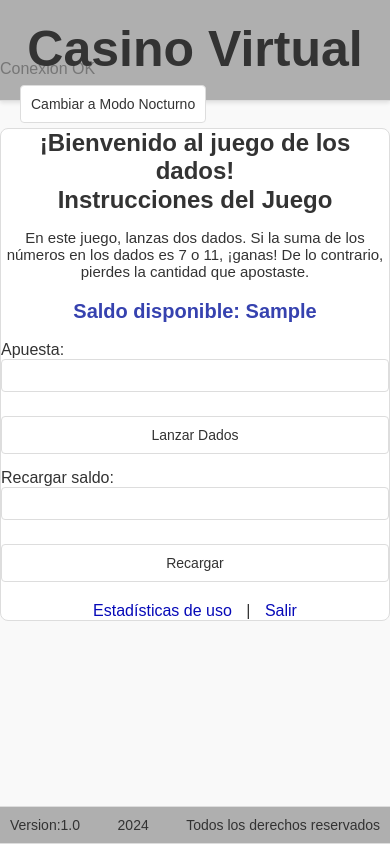
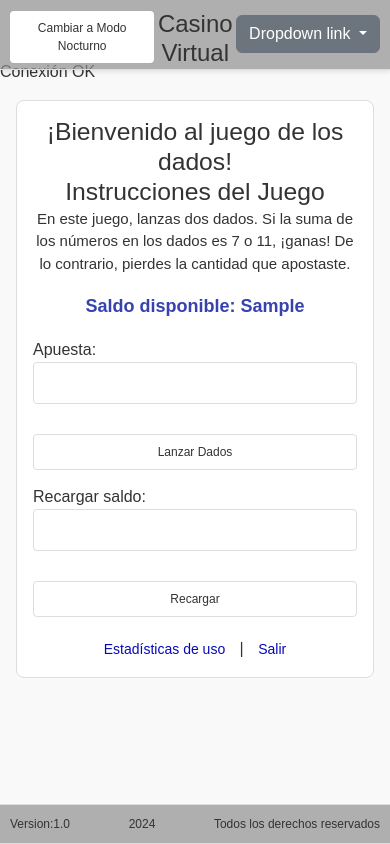
Before and after one commit to danielfgdev/UF3-PHP, a PHP site: page /juego.php in a window 390 px wide. Run offline with PHP 8.4, Linux system fonts and the light colour scheme; the visitor is signed in with stand-in values (Sample User, id 1); tables that the repository leaves empty or names only in its code hold one stand-in row (values such as "Sample post").

Commit message:
bootstrap

```diff
--- a/Casino2.0/estilos.css
+++ b/Casino2.0/estilos.css
@@ -1,24 +1,66 @@
 /* CSS solo para los estilos */
 
 /* Estilos generales */
+:root {
+    font-size: 16px;
+    /* Establecer tamaño base para rem */
+}
 
 header {
     position: fixed;
     display: flex;
-    flex-direction: column;
-    flex-wrap: nowrap;
+    flex-direction: row;
+    /* Cambiado a fila para evitar columna */
     top: 0;
     left: 0;
     width: 100%;
     background-color: #fff;
-    box-shadow: 0 2px 4px rgba(0, 0, 0, 0.1);
+    box-shadow: 0 0.125rem 0.25rem rgba(0, 0, 0, 0.1);
+    /* 2px */
 }
 
 .header-container {
-    max-width: 1200px;
-    max-height: 100px;
-    /* margin: 0 auto; */
-    padding: 0 20px;
+    display: flex;
+    justify-content: space-between;
+    /* Espacio entre los elementos */
+    align-items: center;
+    /* Centrar verticalmente */
+    padding: 0.625rem;
+    /* 10px */
+    width: 100%;
+    /* Asegurar que ocupe todo el ancho del header */
+}
+
+h1 {
+    text-align: center;
+    /* Centrar el texto del título */
+    flex-grow: 1;
+    /* Permitir que el título ocupe el espacio restante */
+}
+
+#cambioTema {
+    width: 250px;
+    /* Ajusta según sea necesario */
+    padding: 0.5rem;
+    /* Ajusta el padding según tu diseño */
+    border: none;
+    cursor: pointer;
+    border-radius: 4px;
+    text-align: center;
+    /* Otros estilos que quieras aplicar */
+}
+
+
+.dropdown {
+    flex-shrink: 0;
+    /* Evitar que el dropdown cambie de tamaño */
+}
+
+.header-container {
+    max-height: 6.25rem;
+    /* 100px */
+    padding: 0 1.25rem;
+    /* 20px */
 }
 
 body {
@@ -26,18 +68,22 @@ body {
     margin: 0;
     padding: 0;
     box-sizing: border-box;
-    padding-top: 60px;
+    padding-top: 3.75rem;
+    /* 60px */
 }
 
 h1,
 h2 {
-    margin: 0 0 1px;
+    margin: 0 0 0.0625rem;
+    /* 1px */
     text-align: center;
 }
 
 h1 {
-    font-size: 50px;
-    padding-top: 20px;
+    font-size: 3.125rem;
+    /* 50px */
+    padding-top: 1.25rem;
+    /* 20px */
 }
 
 /* Contenedores */
@@ -46,19 +92,24 @@ h1 {
 .juego-container,
 .modificar-datos-container,
 .estadisticas-container {
-    max-width: 800px;
-    margin: 50px auto;
+    max-width: 50rem;
+    /* 800px */
+    margin: 3.125rem auto;
+    /* 50px */
     border: 1px solid #ddd;
-    border-radius: 8px;
+    border-radius: 0.5rem;
+    /* 8px */
     background-color: #f9f9f9;
+    padding: 1rem;
+    /* Añadir padding a los contenedores */
 }
-
 
 footer {
     display: flex;
     justify-content: space-between;
     align-items: center;
-    padding: 10px;
+    padding: 0.625rem;
+    /* 10px */
     position: fixed;
     width: 100%;
     bottom: 0;
@@ -69,45 +120,45 @@ footer {
 
 footer p {
     margin: 0;
-    font-size: 14px;
-
+    font-size: 0.875rem;
+    /* 14px */
 }
 
-
 /* Formularios */
-
 form {
     display: grid;
-
 }
 
 .apuesta-form {
     display: grid;
-    margin-bottom: 15px;
-
+    margin-bottom: 0.9375rem;
+    /* 15px */
 }
-
 
 .recarga-form {
     display: grid;
-    margin-top: 15px;
-
+    margin-top: 0.9375rem;
+    /* 15px */
 }
 
 .form-group {
     display: flex;
     flex-direction: column;
-    gap: 5px;
+    gap: 0.3125rem;
+    /* 5px */
 }
 
 label {
-    font-size: 16px;
+    font-size: 1rem;
+    /* 16px */
 }
 
 input {
-    padding: 8px;
+    padding: 0.5rem;
+    /* 8px */
     border: 1px solid #ddd;
-    border-radius: 4px;
+    border-radius: 0.25rem;
+    /* 4px */
     width: 100%;
     box-sizing: border-box;
 }
@@ -115,57 +166,72 @@ input {
 .form-registro {
     display: grid;
     grid-template-columns: repeat(2, 1fr);
-    gap: 20px;
+    gap: 1.25rem;
+    /* 20px */
 }
 
 .form-registro label {
     display: block;
-    margin-bottom: 10px;
-    font-size: 16px;
+    margin-bottom: 0.625rem;
+    /* 10px */
+    font-size: 1rem;
+    /* 16px */
 }
 
 .form-registro input,
 .form-registro select {
     width: 100%;
-    padding: 8px;
+    padding: 0.5rem;
+    /* 8px */
     border: 1px solid #ddd;
-    border-radius: 4px;
+    border-radius: 0.25rem;
+    /* 4px */
 }
 
 .form-registro button {
     grid-column: span 2;
-    padding: 10px;
+    padding: 0.625rem;
+    /* 10px */
     cursor: pointer;
-    border-radius: 4px;
+    border-radius: 0.25rem;
+    /* 4px */
     text-align: center;
-    font-size: 16px;
+    font-size: 1rem;
+    /* 16px */
 }
 
 #registro {
     display: grid;
-    gap: 20px;
+    gap: 1.25rem;
+    /* 20px */
 }
 
 button {
-    padding: 10px;
-    margin-top: 6px;
+    padding: 0.625rem;
+    /* 10px */
+    margin-top: 0.375rem;
+    /* 6px */
     border: none;
     cursor: pointer;
-    border-radius: 4px;
+    border-radius: 0.25rem;
+    /* 4px */
     text-align: center;
-    font-size: 14px;
+    font-size: 0.875rem;
+    /* 14px */
 }
 
 /* Tablas */
-
 table {
     width: 100%;
     border-collapse: collapse;
-    margin-top: 20px;
+    margin-top: 1.25rem;
+    /* 20px */
     background-color: #fff;
-    border-radius: 8px;
+    border-radius: 0.5rem;
+    /* 8px */
     overflow: hidden;
-    box-shadow: 0 2px 4px rgba(0, 0, 0, 0.1);
+    box-shadow: 0 0.125rem 0.25rem rgba(0, 0, 0, 0.1);
+    /* 2px */
 }
 
 table,
@@ -176,7 +242,8 @@ td {
 
 th,
 td {
-    padding: 12px;
+    padding: 0.75rem;
+    /* 12px */
     text-align: center;
 }
 
@@ -186,39 +253,40 @@ th {
 }
 
 /* Navegacion */
-
 nav {
     text-align: center;
-    margin-top: 20px;
+    margin-top: 1.25rem;
+    /* 20px */
 }
 
 nav a {
     text-decoration: none;
-    margin: 0 10px;
-    font-size: 16px;
+    margin: 0 0.625rem;
+    /* 10px */
+    font-size: 1rem;
+    /* 16px */
 }
 
 /* Otros elementos */
-
 .dinero-disponible,
 .instrucciones-descripcion {
-    margin-bottom: 18px;
+    margin-bottom: 1.125rem;
+    /* 18px */
     text-align: center;
 }
 
 .dinero-disponible {
-    font-size: 20px;
+    font-size: 1.25rem;
+    /* 20px */
     font-weight: bold;
-
 }
 
 .instrucciones-descripcion {
-    font-size: 15px;
+    font-size: 0.9375rem;
+    /* 15px */
 }
 
-
 /* Estilos para la pagina de estadisticas */
-
 .estadisticas-container {
     display: flex;
     flex-direction: column;
@@ -226,38 +294,119 @@ nav a {
 }
 
 .datos-jugador {
-    margin-bottom: 20px;
-    padding: 20px;
+    margin-bottom: 1.25rem;
+    /* 20px */
+    padding: 1.25rem;
+    /* 20px */
     background-color: #fff;
     border: 1px solid #ddd;
-    border-radius: 8px;
-    box-shadow: 0 2px 4px rgba(0, 0, 0, 0.1);
+    border-radius: 0.5rem;
+    /* 8px */
+    box-shadow: 0 0.125rem 0.25rem rgba(0, 0, 0, 0.1);
+    /* 2px */
 }
 
 .datos-jugador p {
-    margin: 10px 0;
-    font-size: 16px;
+    margin: 0.625rem 0;
+    /* 10px */
+    font-size: 1rem;
+    /* 16px */
 }
 
 .estadisticas-container h2 {
     text-align: center;
-    margin-bottom: 20px;
+    margin-bottom: 1.25rem;
+    /* 20px */
 }
 
 .saldo-actual {
-    margin-bottom: 20px;
-    font-size: 18px;
+    margin-bottom: 1.25rem;
+    /* 20px */
+    font-size: 1.125rem;
+    /* 18px */
     text-align: center;
 }
-
 
 #enlace {
     cursor: pointer;
     transition: color 0.3s ease, text-decoration 0.3s ease;
 }
 
-
 #enlace:hover {
     color: #007bff;
     text-decoration: underline;
 }
+
+/* Media Queries para Responsividad */
+@media (max-width: 768px) {
+    .header-container {
+        flex-direction: row;
+        /* Mantener fila en pantallas pequeñas */
+        align-items: center;
+        /* Alinear elementos al centro */
+    }
+
+    .login-container,
+    .registro-container,
+    .juego-container,
+    .modificar-datos-container,
+    .estadisticas-container {
+        padding: 1rem;
+        /* Añadir padding a los contenedores en pantallas pequeñas */
+        margin: 1rem;
+        /* Añadir margen a los contenedores en pantallas pequeñas */
+    }
+
+    h1 {
+        font-size: 1.875rem;
+        /* Tamaño de fuente más pequeño */
+        padding-top: 0.625rem;
+        /* Ajustar el padding */
+    }
+
+    .form-registro {
+        grid-template-columns: 1fr;
+        /* Una columna en pantallas pequeñas */
+    }
+
+    footer {
+        flex-direction: row;
+        /* Mantener fila en pantallas pequeñas */
+        align-items: center;
+        /* Centrar elementos en el footer */
+    }
+
+    footer p {
+        font-size: 0.75rem;
+        /* Tamaño de fuente más pequeño en footer */
+    }
+
+    nav a {
+        font-size: 0.875rem;
+        /* Tamaño de fuente más pequeño para navegación */
+    }
+
+    .dinero-disponible {
+        font-size: 1.125rem;
+        /* Ajustar el tamaño de texto */
+    }
+}
+
+@media (max-width: 480px) {
+    h1 {
+        font-size: 1.5rem;
+        /* Tamaño de fuente más pequeño en móviles */
+    }
+
+    .header-container {
+        padding: 0 0.625rem;
+        /* Reducir el padding en pantallas pequeñas */
+    }
+
+    button {
+        padding: 0.5rem;
+        /* Ajustar el padding de los botones */
+        font-size: 0.75rem;
+        /* Ajustar tamaño de fuente de los botones */
+    }
+}
--- a/Casino2.0/footer.php
+++ b/Casino2.0/footer.php
@@ -8,6 +8,9 @@
 
 
 <script src="script.js"></script>
+<script src="https://cdn.jsdelivr.net/npm/bootstrap@5.3.3/dist/js/bootstrap.bundle.min.js"
+    integrity="sha384-YvpcrYf0tY3lHB60NNkmXc5s9fDVZLESaAA55NDzOxhy9GkcIdslK1eN7N6jIeHz"
+    crossorigin="anonymous"></script>
 </body>
 
 </html>
--- a/Casino2.0/header.php
+++ b/Casino2.0/header.php
@@ -3,18 +3,37 @@
 
 <head>
     <meta charset="UTF-8">
+    <meta name="viewport" content="width=device-width, initial-scale=1.0">
+
+    <!-- Cargar Bootstrap primero -->
+    <link href="https://cdn.jsdelivr.net/npm/bootstrap@5.3.3/dist/css/bootstrap.min.css" rel="stylesheet" integrity="sha384-QWTKZyjpPEjISv5WaRU9OFeRpok6YctnYmDr5pNlyT2bRjXh0JMhjY6hW+ALEwIH" crossorigin="anonymous">
+
+    <!-- Cargar tu CSS personalizado después de Bootstrap -->
     <link rel="stylesheet" href="estilos.css">
+
+    <!-- Cargar el CSS para el modo diurno -->
     <link id="diaNoche" rel="stylesheet" href="diurno.css">
-    <meta name="viewport" content="width=device-width, initial-scale=1.0">
+
     <title>Casino Virtual</title>
 </head>
+
 
 
 <body>
 
     <header>
         <div class="header-container">
-            <h1 id="enlace">Casino Virtual</h1>
-            <button id="cambioTema">Cambiar a Modo Nocturno</button>
+            <button id="cambioTema">Cambiar a Modo Nocturno</button> <!-- Botón a la izquierda -->
+            <h1 id="enlace">Casino Virtual</h1> <!-- Título en el centro -->
+            <div class="dropdown"> <!-- Dropdown a la derecha -->
+                <a class="btn btn-secondary dropdown-toggle" href="#" role="button" data-bs-toggle="dropdown" aria-expanded="false">
+                    Dropdown link
+                </a>
+                <ul class="dropdown-menu">
+                    <li><a class="dropdown-item" href="#">Action</a></li>
+                    <li><a class="dropdown-item" href="#">Another action</a></li>
+                    <li><a class="dropdown-item" href="#">Something else here</a></li>
+                </ul>
+            </div>
         </div>
     </header>
--- a/Casino2.0/nocturno.css
+++ b/Casino2.0/nocturno.css
@@ -2,7 +2,7 @@
 
 /* Estilos generales */
 body {
-    /* color: #f9f9f9; */
+    color: #f9f9f9;
     background-color: #333;
 }
 
```
